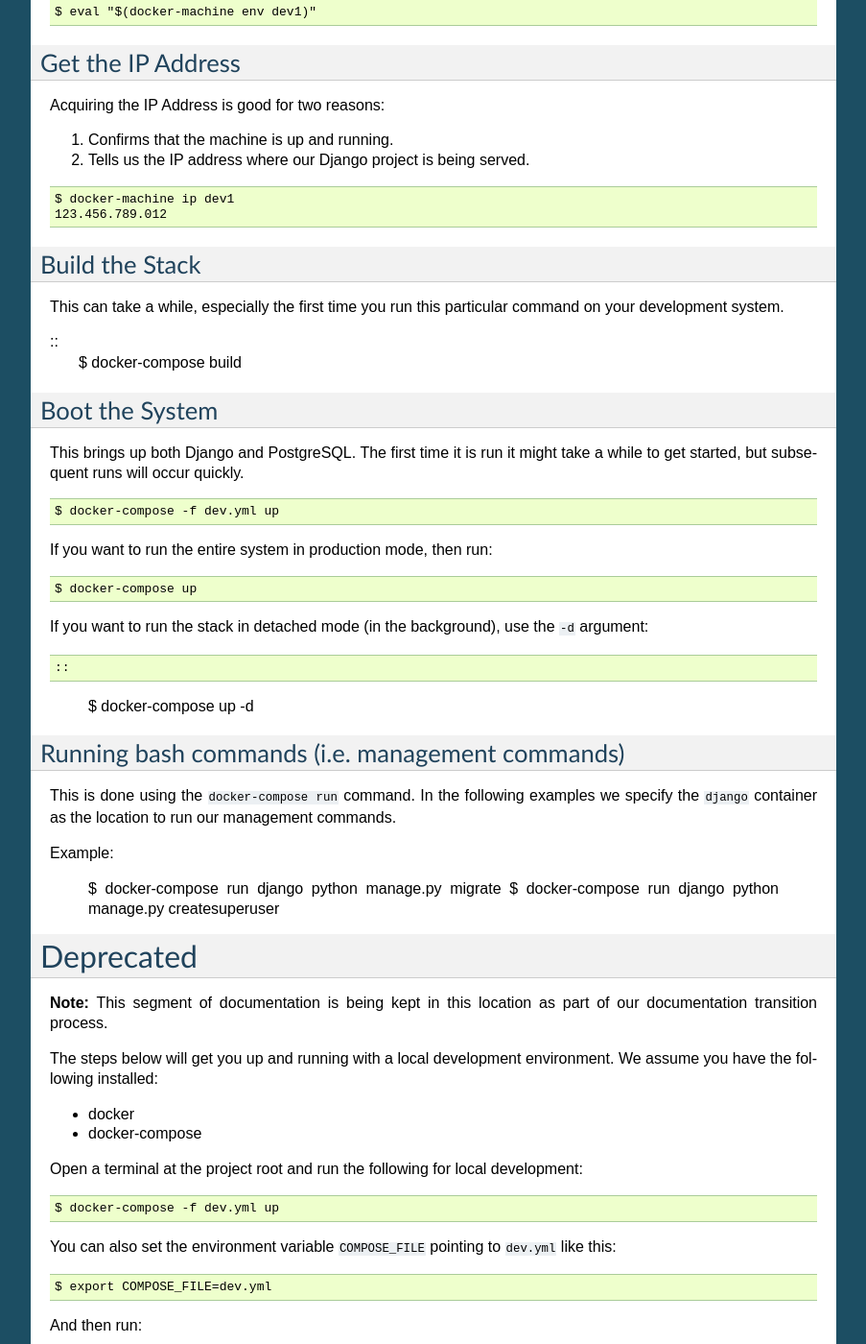
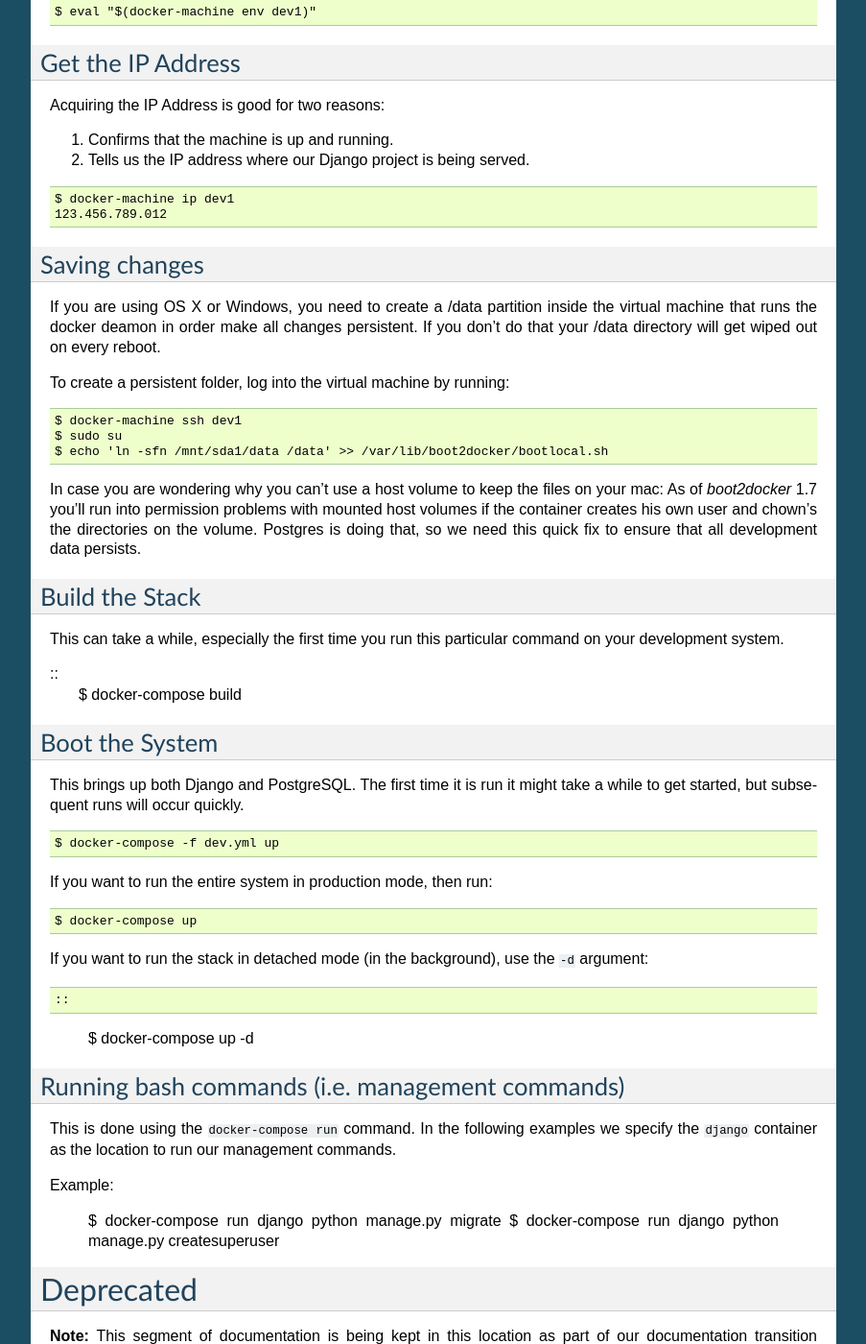
Before and after one commit to cookiecutter/cookiecutter-django, a Sphinx documentation site: the page built from docs/developing-locally-docker.rst, in a window 1280 px wide and 1400 px high, scrolled down 749 px. Shown: the whole window at 96% size, without its empty margins (198-1101 px from the left). Built offline with Sphinx 7.4.7, drawn with Linux system fonts in a browser that asks for light colours; some of the changed text lies outside the part shown.

Commit message:
Added advice on how to persist changes with boot2docker

```diff
--- a/docs/developing-locally-docker.rst
+++ b/docs/developing-locally-docker.rst
@@ -56,6 +56,28 @@
 
     $ docker-machine ip dev1
     123.456.789.012
+
+Saving changes
+--------------
+
+If you are using OS X or Windows, you need to create a /data partition inside the
+virtual machine that runs the docker deamon in order make all changes persistent.
+If you don't do that your /data directory will get wiped out on every reboot.
+
+To create a persistent folder, log into the virtual machine by running:
+
+::
+
+    $ docker-machine ssh dev1
+    $ sudo su
+    $ echo 'ln -sfn /mnt/sda1/data /data' >> /var/lib/boot2docker/bootlocal.sh
+
+
+In case you are wondering why you can't use a host volume to keep the files on
+your mac: As of `boot2docker` 1.7 you'll run into permission problems with mounted
+host volumes if the container creates his own user and chown's the directories
+on the volume. Postgres is doing that, so we need this quick fix to ensure that
+all development data persists.
 
 Build the Stack
 ---------------
```
Also changed, not shown: other parts of docs/developing-locally-docker.rst (+0 -17 lines).
